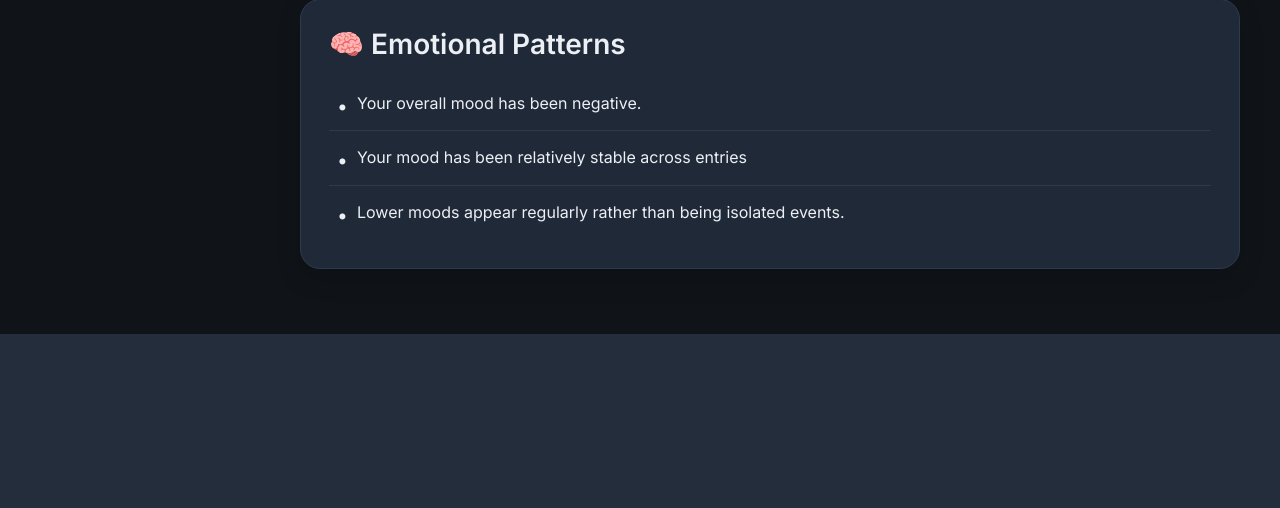
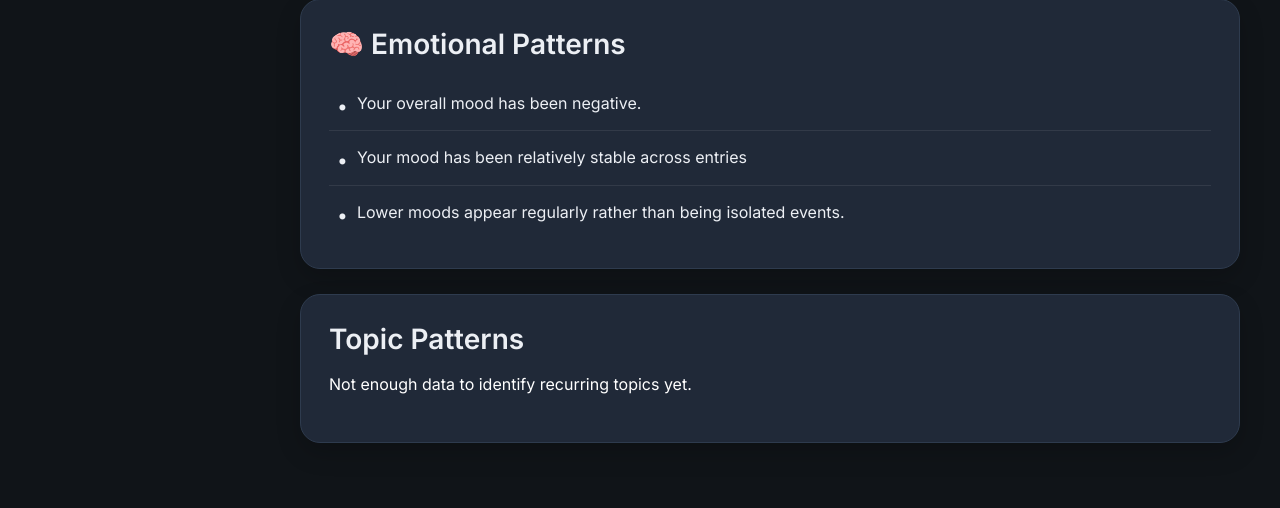
Before and after one commit to dippa1982/Journal_V2, a Flask app: page /patterns in a window 1280 px wide. Shown: the part 992-1500 px from the top of the page. Before the commit the page ends 1326 px from the top, so only its background shows below. Run offline with Flask 3, Linux system fonts and the light colour scheme; a user stored in the database is signed in.

Commit message:
Topic patterns added

```diff
--- a/services/pattern_detector.py
+++ b/services/pattern_detector.py
@@ -1,6 +1,10 @@
 from collections import Counter,defaultdict
 
+import re
+
 from models import Entry
+
+from constants.stop_words import STOP_WORDS
 
 def get_entries(user):
 
@@ -224,7 +228,7 @@ def detect_patterns(user):
 
         if average > 7:
 
-            emotional_patterns.append("😊Your overall mood has been positive")
+            emotional_patterns.append("Your overall mood has been positive")
 
         elif average >= 5:
             emotional_patterns.append("Your overall mood has generally been mixed or moderate.")
@@ -332,8 +336,40 @@ def detect_patterns(user):
                 "There are repeated significant changes in mood between entries."
             )
 
-    print("EMOTIONAL PATTERNS")
-    print(emotional_patterns)
     report["emotional_patterns"] = emotional_patterns
 
+    # =================================
+    # Detect Topic Patterns
+    # =================================
+
+    topic_counter = Counter()
+
+    for entry in entries:
+
+        if not entry.content:
+            continue
+
+        words = re.findall(r"\b[a-zA-Z]{4,}\b",entry.content.lower())
+
+        unique_words = set(words)
+
+        for word in unique_words:
+
+            if word not in STOP_WORDS:
+
+                topic_counter[word] += 1
+
+    report["topic_patterns"] = [
+        {
+            "topic": topic,
+            "mentions": count
+        }
+
+        for topic, count in topic_counter.most_common(10)
+        if count > 2
+    ]
+
+    print("TOPIC PATTERNS")
+    print(report["topic_patterns"])
+
     return report
--- a/templates/patterns.html
+++ b/templates/patterns.html
@@ -359,6 +359,49 @@
 
     </div>
 
+    <div class="pattern-card">
+
+        <div class="pattern-card-header">
+            <h3>Topic Patterns</h3>
+        </div>
+
+    <div class="pattern-card-body">
+        {% if report.topic_patterns %}
+
+        <div class="topic-pattern-list">
+
+            {% for topic in report.topic_patterns %}
+
+                <div class="topic-pattern">
+
+                    <span>{{ topic.topic }}</span>
+
+                    <strong>
+                        {{ topic.mentions }}
+                        {% if topic.mentions == 1 %}
+                            mention
+                        {% else %}
+                            mentions
+                        {% endif %}
+                    </strong>
+
+                </div>
+
+            {% endfor %}
+
+        </div>
+
+        {% else %}
+
+        <p class="text-muted">
+            Not enough data to identify recurring topics yet.
+        </p>
+
+    {% endif %}
+        </div>
+
+    </div>
+
 </div>
 
 {% endblock %}
```
